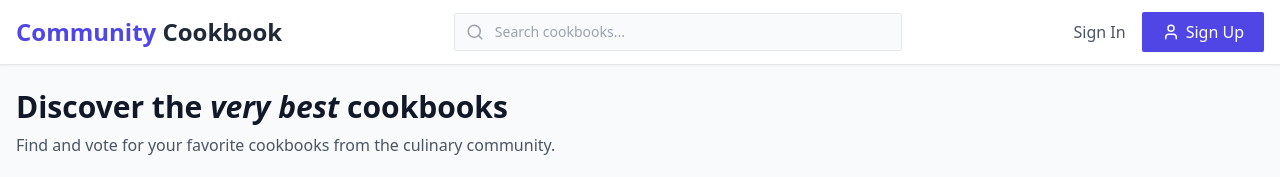
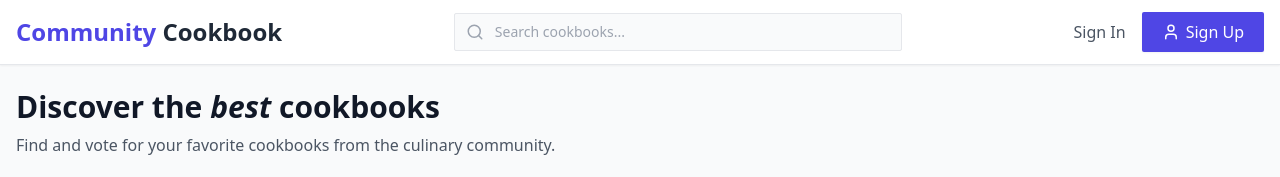
Before and after one commit to bbockes/community-cookbook, a React app: page / in a window 1280 px wide. Shown: the top 177 px of the page. Built offline with nearby package versions, Linux system fonts and the light colour scheme; no server answers; the database is empty; the HTML template or start-up script is replaced by a standard one.

Commit message:
Remove 'very' from heading

```diff
--- a/src/pages/Home.tsx
+++ b/src/pages/Home.tsx
@@ -69,7 +69,7 @@ export const Home: React.FC<HomeProps> = ({
   return <div>
       <div className="mb-8">
         <h1 className="text-3xl font-bold text-gray-900 mb-2">
-          Discover the <em>very best</em> cookbooks
+          Discover the <em>best</em> cookbooks
         </h1>
         <p className="text-gray-600">
           Find and vote for your favorite cookbooks from the culinary community.
```
